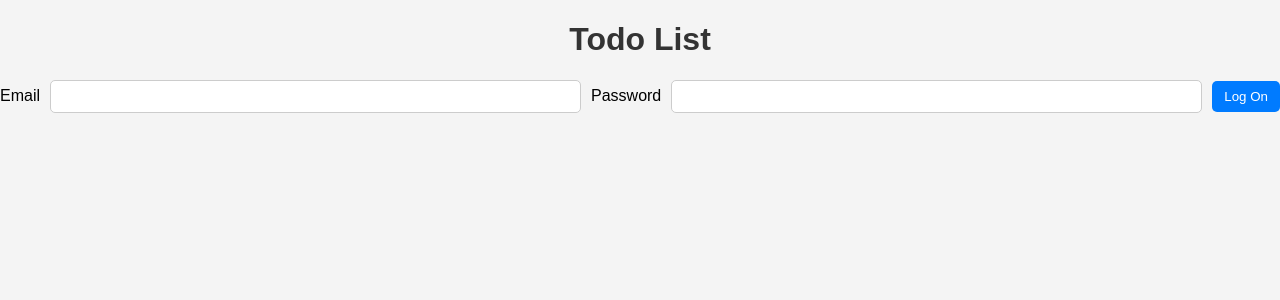
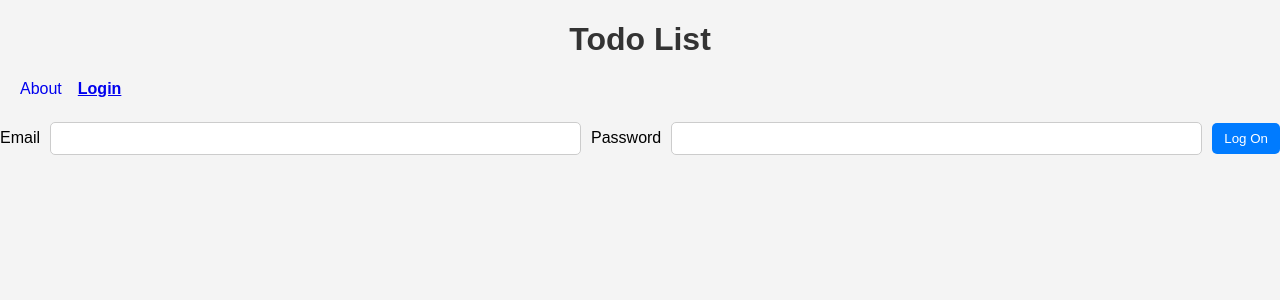
Before and after one commit to Nwodajo/react-lab, a React (Vite) app: page /login in a window 1280 px wide. Shown: the top 300 px of the page. Built offline with nearby package versions, Linux system fonts and the light colour scheme.

Commit message:
feat: add navigation to header

```diff
--- a/src/shared/Header.jsx
+++ b/src/shared/Header.jsx
@@ -1,4 +1,5 @@
 import { useAuth } from '../contexts/AuthContext';
+import Navigation from './Navigation';
 
 function Header() {
   const { token, logout } = useAuth();
@@ -6,6 +7,8 @@ function Header() {
   return (
     <header>
       <h1>Todo List</h1>
+
+      <Navigation />
 
       {token && (
         <button onClick={logout}>
```
